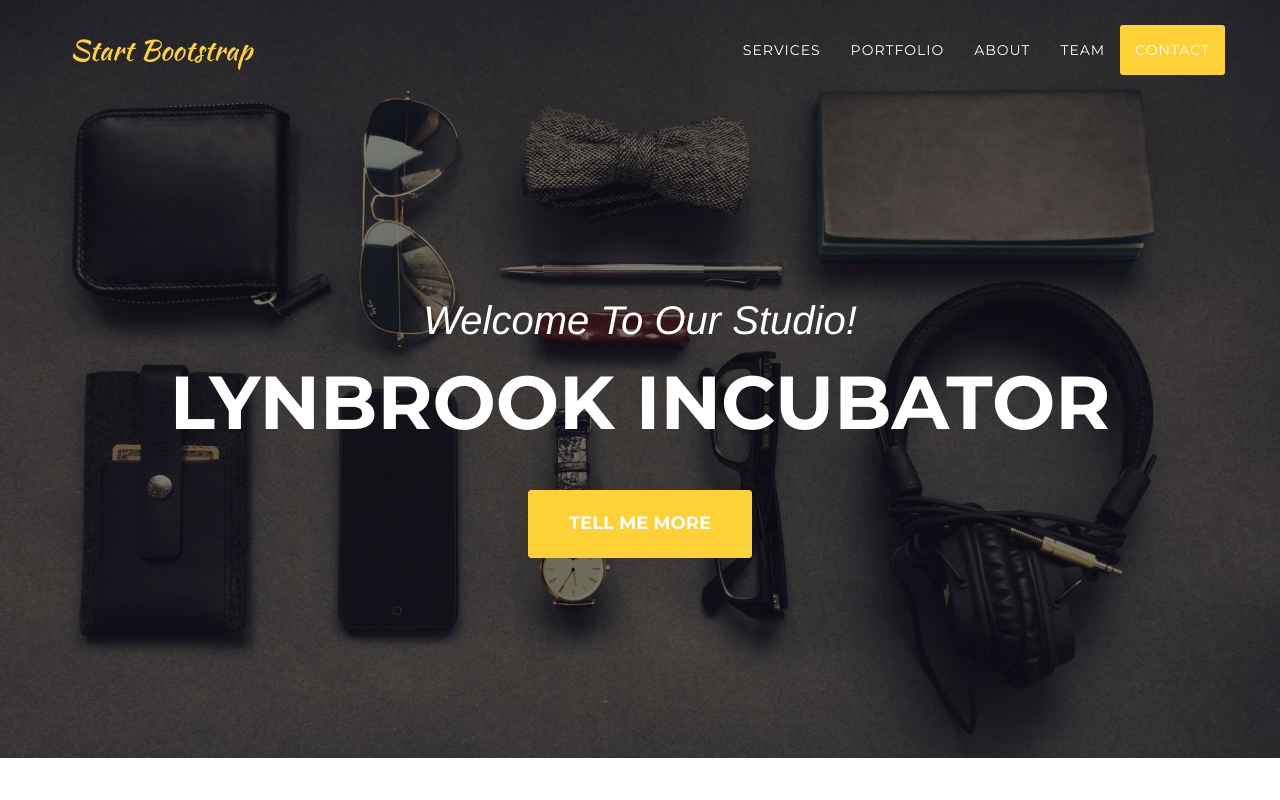
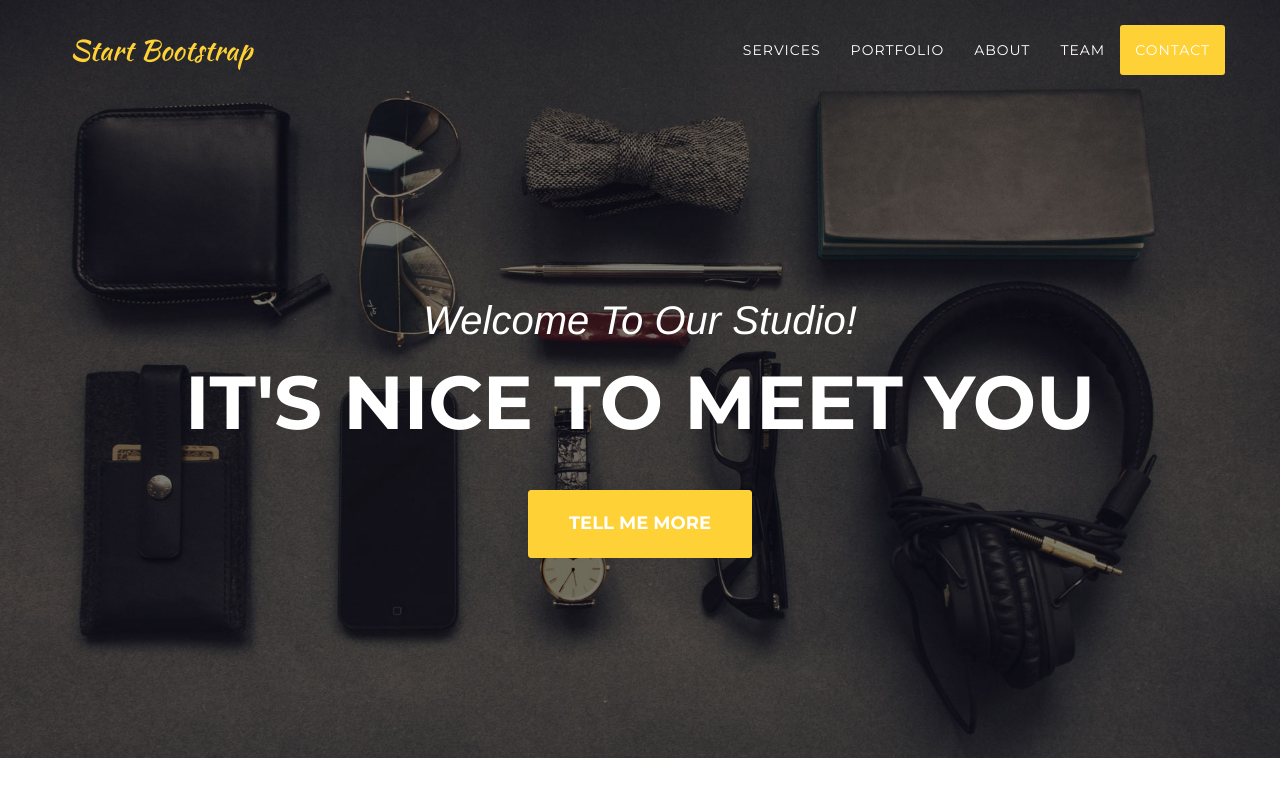
Before and after one commit to mayamshah/lynbrookincubatorwebsite, a website: page index.html in a window 1280 px wide. Shown: the top 800 px of the page. Drawn offline with nearby package versions, Linux system fonts and the light colour scheme; a web font is replaced by a local one.

Commit message:
Revert "Merge branch 'master' into gh-pages"
This reverts commit f470a0960ed6aa5e77a62bf99da3e15d7340e601, reversing
changes made to 42eb991257c763b1cee8b126ae2ec3fcc88ab25c.

```diff
--- a/index.html
+++ b/index.html
@@ -79,7 +79,7 @@
         <div class="container">
             <div class="intro-text">
                 <div class="intro-lead-in">Welcome To Our Studio!</div>
-                <div class="intro-heading">Lynbrook Incubator</div>
+                <div class="intro-heading">It's Nice To Meet You</div>
                 <a href="#services" class="page-scroll btn btn-xl">Tell Me More</a>
             </div>
         </div>
```
